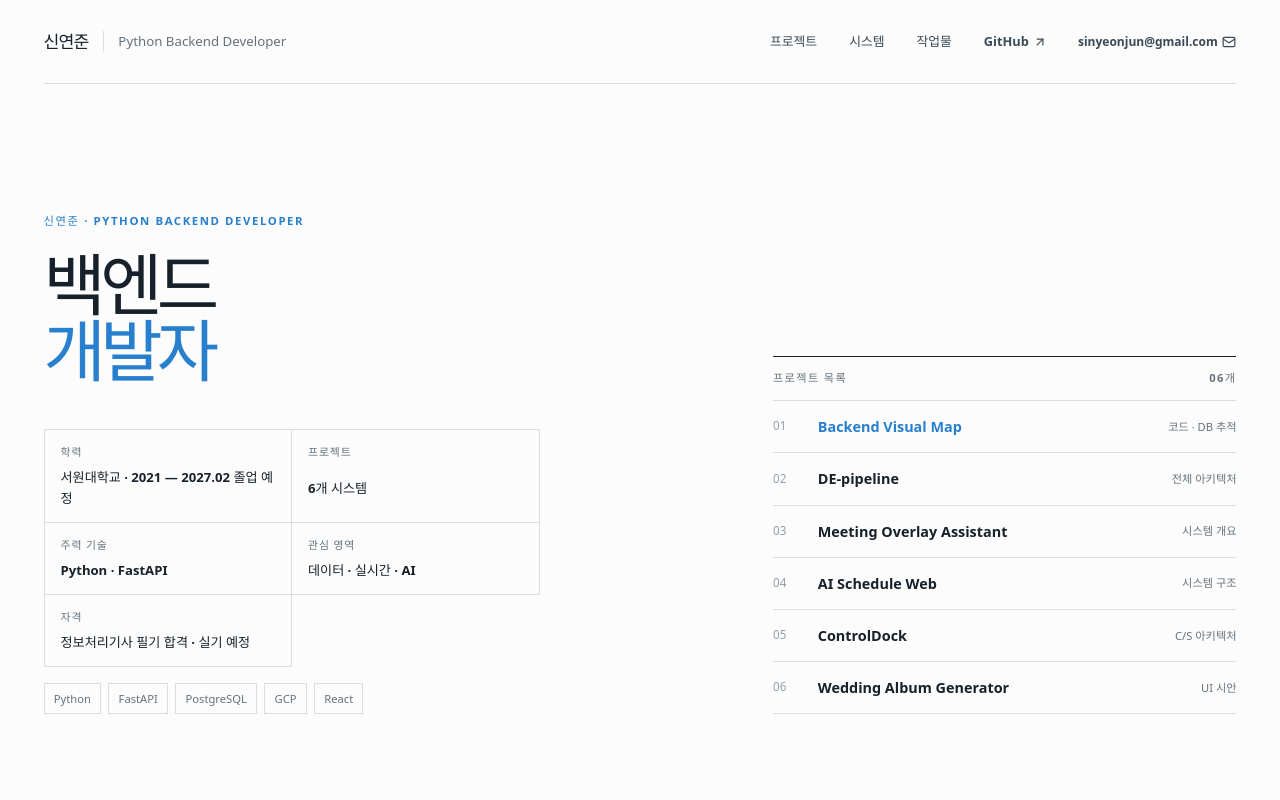
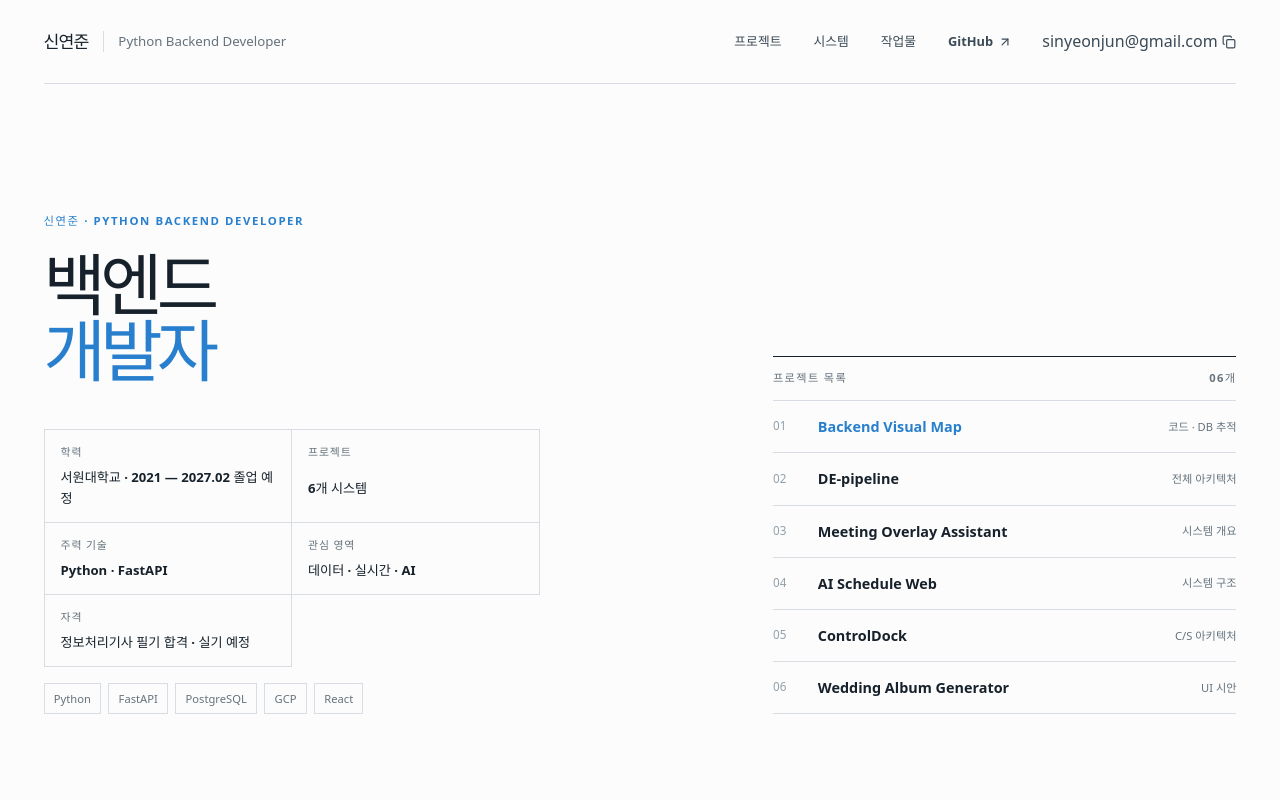
Before and after one commit to shinyeonjun/portfolio, a React (Vite) app: page / in a window 1280 px wide. Shown: the top 800 px of the page. Built offline with nearby package versions, Linux system fonts and the light colour scheme.

Commit message:
Add click to copy email

```diff
--- a/src/components/SystemAtlas.css
+++ b/src/components/SystemAtlas.css
@@ -68,6 +68,11 @@
     color: #3b4a57;
     font-size: 0.75rem;
     font-weight: 750;
+    border: 0;
+    padding: 0;
+    background: transparent;
+    font: inherit;
+    cursor: pointer;
     transition: color 180ms ease;
 }
 
--- a/src/components/SystemAtlas.tsx
+++ b/src/components/SystemAtlas.tsx
@@ -2,6 +2,7 @@ import { useEffect, useMemo, useRef, useState, type CSSProperties } from 'react'
 import {
     ArrowUpRight,
     Boxes,
+    Copy,
     ExternalLink,
     FileText,
     Github,
@@ -92,6 +93,7 @@ const atlasEntries: AtlasEntry[] = [
 ];
 
 const artifactEntries = atlasEntries.filter((entry) => entry.id !== 'visual-map').slice(0, 4);
+const contactEmail = 'sinyeonjun@gmail.com';
 
 function getProjectDetailHref(entry: AtlasEntry) {
     if (entry.project?.links[1]?.href) {
@@ -107,6 +109,7 @@ export default function SystemAtlas() {
     const [activeVisualIndex, setActiveVisualIndex] = useState(0);
     const [activeArtifactIndex, setActiveArtifactIndex] = useState(0);
     const [fullscreen, setFullscreen] = useState<AtlasEntry | null>(null);
+    const [emailCopied, setEmailCopied] = useState(false);
     const lightboxCloseRef = useRef<HTMLButtonElement>(null);
 
     const activeEntry = useMemo(
@@ -132,6 +135,18 @@ export default function SystemAtlas() {
         setActiveVisualIndex(0);
         setActiveArtifactIndex(0);
         document.querySelector('#selected-system')?.scrollIntoView({ behavior: 'smooth', block: 'start' });
+    };
+
+    const copyEmail = async () => {
+        if (!navigator.clipboard) return;
+
+        try {
+            await navigator.clipboard.writeText(contactEmail);
+            setEmailCopied(true);
+            window.setTimeout(() => setEmailCopied(false), 1600);
+        } catch {
+            setEmailCopied(false);
+        }
     };
 
     const featureItems = featureTab === 'ui' ? activeEntry.visuals : activeEntry.artifacts;
@@ -211,9 +226,9 @@ export default function SystemAtlas() {
                             GitHub <ArrowUpRight size={14} />
                         </a>
                     </nav>
-                    <a className="atlas-header-email" href="mailto:sinyeonjun@gmail.com">
-                        sinyeonjun@gmail.com <Mail size={14} />
-                    </a>
+                    <button className="atlas-header-email" type="button" onClick={copyEmail} aria-label="이메일 주소 복사">
+                        {emailCopied ? '복사됨' : contactEmail} <Copy size={14} />
+                    </button>
                 </div>
             </header>
 
@@ -474,8 +489,8 @@ export default function SystemAtlas() {
                     <a href="https://github.com/shinyeonjun" target="_blank" rel="noreferrer">
                         GitHub <ExternalLink size={14} />
                     </a>
-                    <a href="mailto:sinyeonjun@gmail.com">
-                        sinyeonjun@gmail.com <Mail size={14} />
+                    <a href={`mailto:${contactEmail}`}>
+                        {contactEmail} <Mail size={14} />
                     </a>
                 </div>
                 <span>© 2026</span>
```
